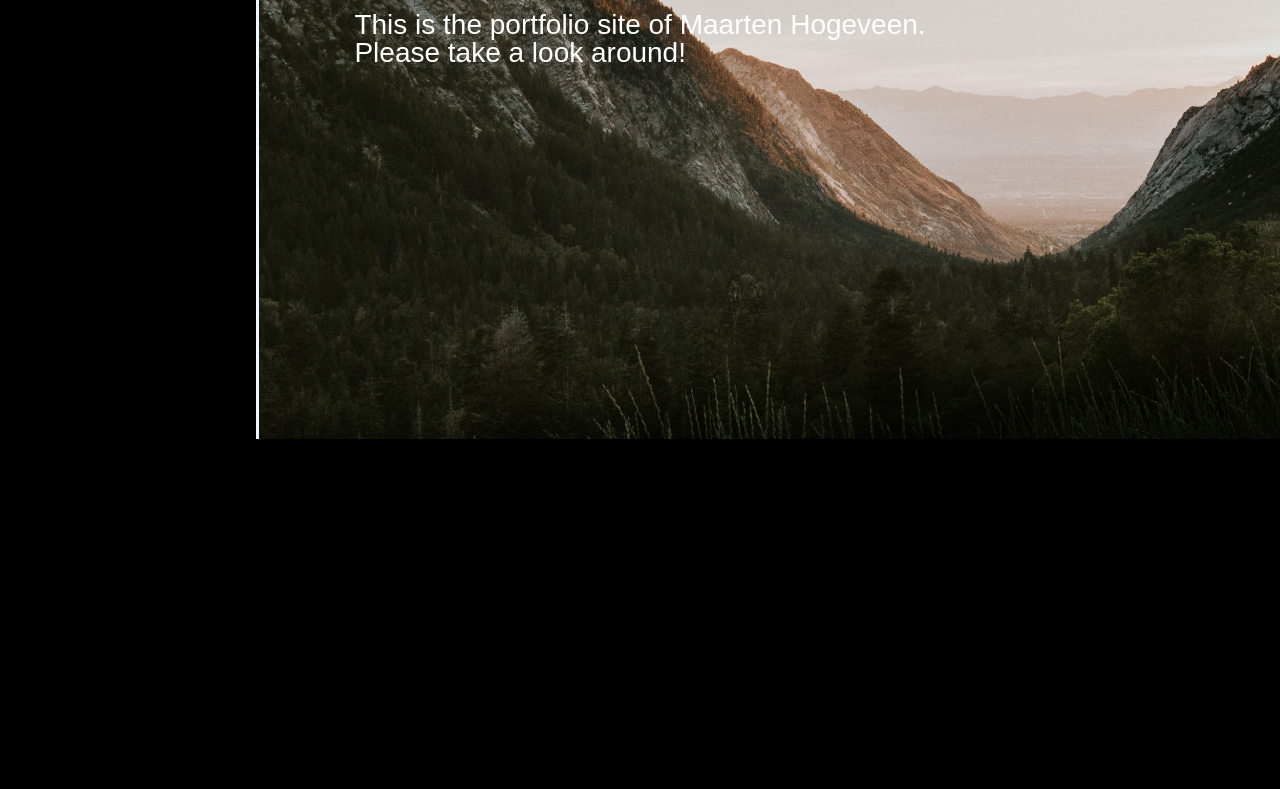
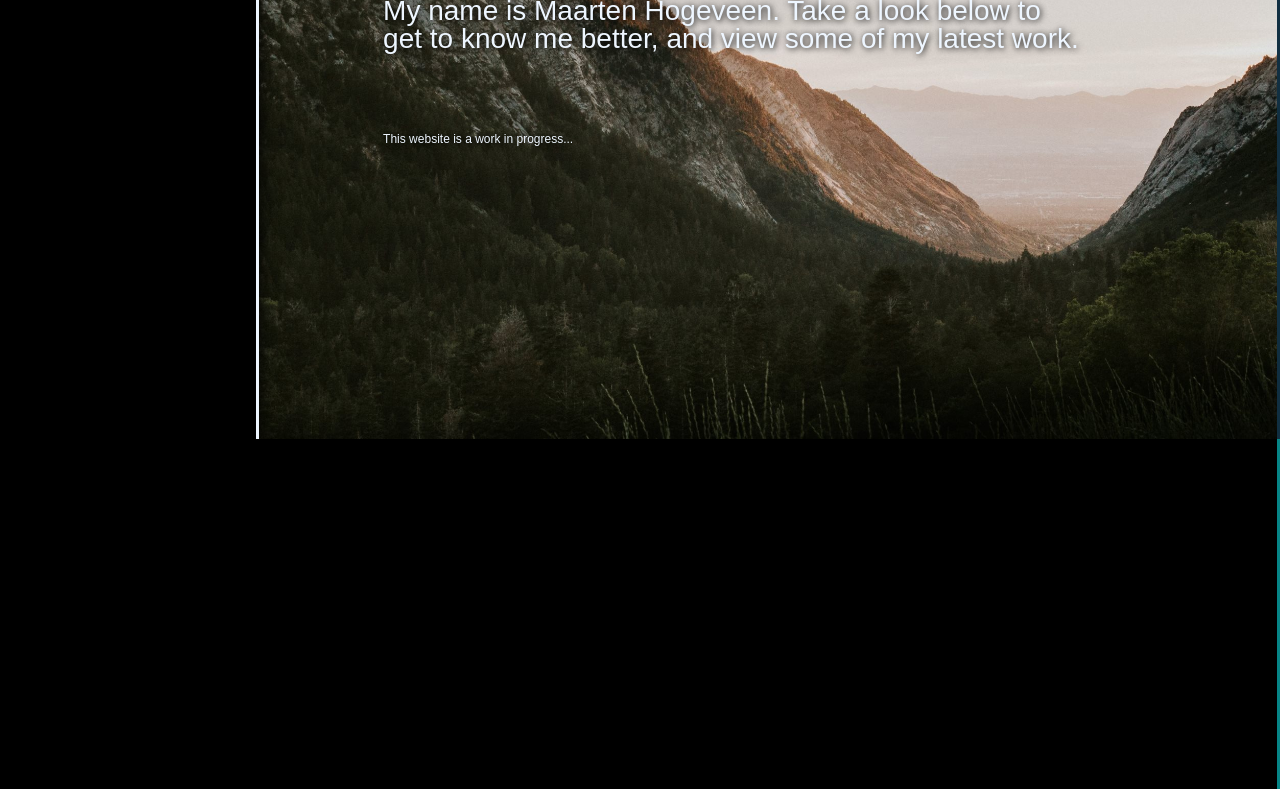
Before and after one commit to mhogeveen/MHogeveenPortfolio, a plain HTML site: page public/index.html in a window 1280 px wide. Shown: the part 361-1150 px from the top of the page. Before the commit the page ends 800 px from the top, so only its background shows below. Drawn offline with nearby package versions, Linux system fonts and the light colour scheme; a web font is replaced by a local one.

Commit message:
Home section complete for now

```diff
--- a/public/index.html
+++ b/public/index.html
@@ -32,8 +32,8 @@
         </div>
         <div class="nav-links">
           <ul>
-            <a class="home" href="#"><li>Home</li></a>
-            <a class="about-me" href="#"><li>About Me</li></a>
+            <a class="home" href="#home"><li>Home</li></a>
+            <a class="about-me" href="#about-me"><li>About Me</li></a>
             <a class="skills" href="#"><li>Skills</li></a>
             <a class="portfolio" href="#"><li>Portfolio</li></a>
             <a class="contact" href="#"><li>Contact</li></a>
@@ -48,8 +48,15 @@
       <!-- Home Section -->
       <section id="home">
         <div class="container">
-          <h1>This is the portfolio site of Maarten Hogeveen.<br>Please take a look around!</h1>
+          <h1 class="lg">Welcome,</h1>
+          <h1>My name is Maarten Hogeveen. Take a look below to<br>get to know me better, and view some of my latest work.</h1>
+          <span>This website is a work in progress...</span>
         </div>
+      </section>
+
+      <!-- About Me Section -->
+      <section id="about-me">
+
       </section>
 
     </main>
--- a/public/resources/scss/helper/_placeholders.scss
+++ b/public/resources/scss/helper/_placeholders.scss
@@ -27,7 +27,7 @@
 }
 
 .container {
-  @include flex-box(center, center, column, flex);
-  width: 100%;
+  @include flex-box(center, stretch, column, flex);
+  width: 70%;
   height: 100vh;
 }
--- a/public/resources/scss/main.scss
+++ b/public/resources/scss/main.scss
@@ -7,6 +7,7 @@
 
 @import "sections/menu";
 @import "sections/home";
+@import "sections/about-me";
 
 html {
   width: 100%;
@@ -14,4 +15,5 @@ html {
   color: $white;
   background-color: $black;
   font-family: 'Montserrat', sans-serif;
+  scroll-behavior: smooth;
 }
--- /dev/null
+++ b/public/resources/scss/sections/_about-me.scss
@@ -0,0 +1,6 @@
+#about-me {
+  width: 100%;
+  height: 100vh;
+  box-sizing: border-box;
+  border-right: 3px solid $about-me;
+}
--- a/public/resources/scss/sections/_home.scss
+++ b/public/resources/scss/sections/_home.scss
@@ -1,13 +1,32 @@
 #home {
+  @include flex-box(flex-end, stretch, row, flex);
   position: relative;
+  box-sizing: border-box;
   background-image: url(../images/bg-home.jpg);
+  background-attachment: fixed;
   background-size: cover;
   background-position: right;
+  border-right: 3px solid $home;
   width: 100%;
   min-height: 100vh;
 
+  .lg {
+    font-size: 3rem;
+    font-weight: 600;
+    padding: 0 0 1rem 0;
+  }
+
   h1 {
+    color: $broken-white;
     font-size: 1.75rem;
     font-weight: 500;
+    text-shadow: 1px 1px 6px $black;
+  }
+
+  span {
+    color: $broken-white;
+    text-shadow: 1px 1px 6px $black;
+    padding: 5rem 0 0 0;
+    font-size: 0.75rem;
   }
 }
--- a/public/resources/scss/sections/_menu.scss
+++ b/public/resources/scss/sections/_menu.scss
@@ -6,6 +6,7 @@
   min-height: 100vh;
   background-color: $black;
   border-right: 3px solid $broken-white;
+  box-shadow: 1px 0 15px $black;
   transition: border-right 400ms ease;
 
   .nav-content {
```
Also changed, not shown: public/resources/css/main.css, 1 other file.
